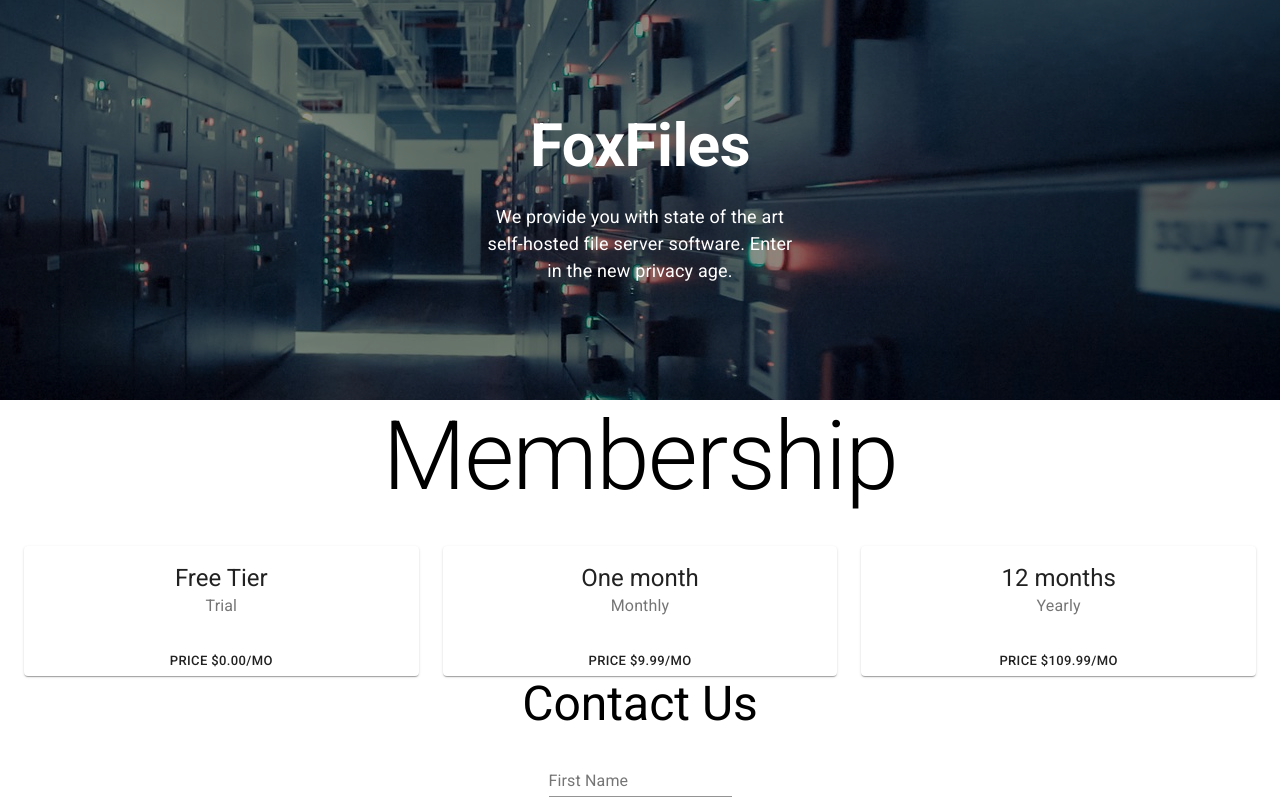
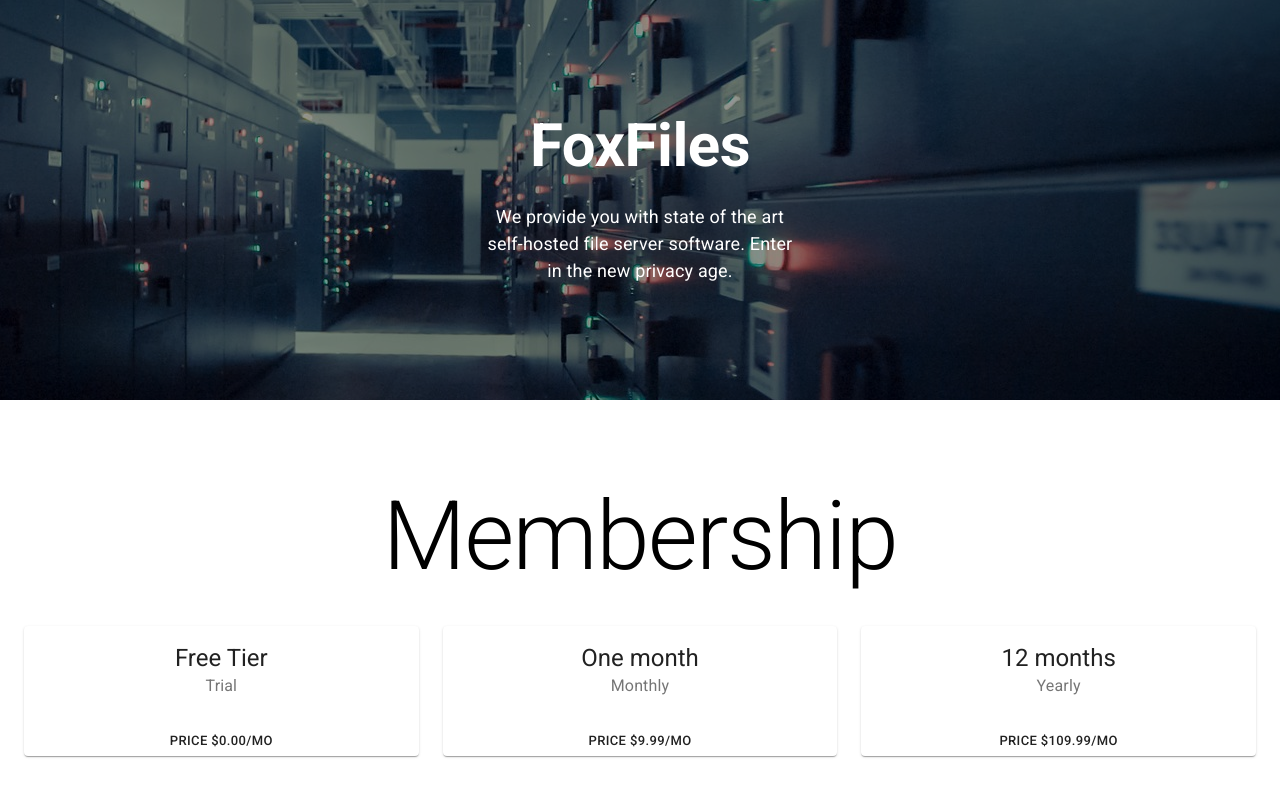
Before and after one commit to JustDame/Assignment6_Positive_Projection, a React (Create React App) app: page / in a window 1280 px wide. Shown: the top 800 px of the page. Built offline with nearby package versions, Linux system fonts and the light colour scheme.

Commit message:
add margin between sections in App

```diff
--- a/src/App.js
+++ b/src/App.js
@@ -1,5 +1,5 @@
-import logo from './logo.svg';
 import './App.css';
+import { Box } from '@material-ui/core'
 import ContactForm from './components/contactForm'
 import VerticalTabs from './components/side bar/VerticalTabs';
 
@@ -10,8 +10,12 @@ import Membership from './components/Membership'
 function App() {
   return (
     <div className="App">
-      <Hero/>
-      <Membership/>
+      <Box mb={10}>
+        <Hero/>
+      </Box>
+      <Box mb={10}>
+        <Membership/>
+      </Box>
       {/* <VerticalTabs></VerticalTabs> */}
       <ContactForm/>
     </div>
```
